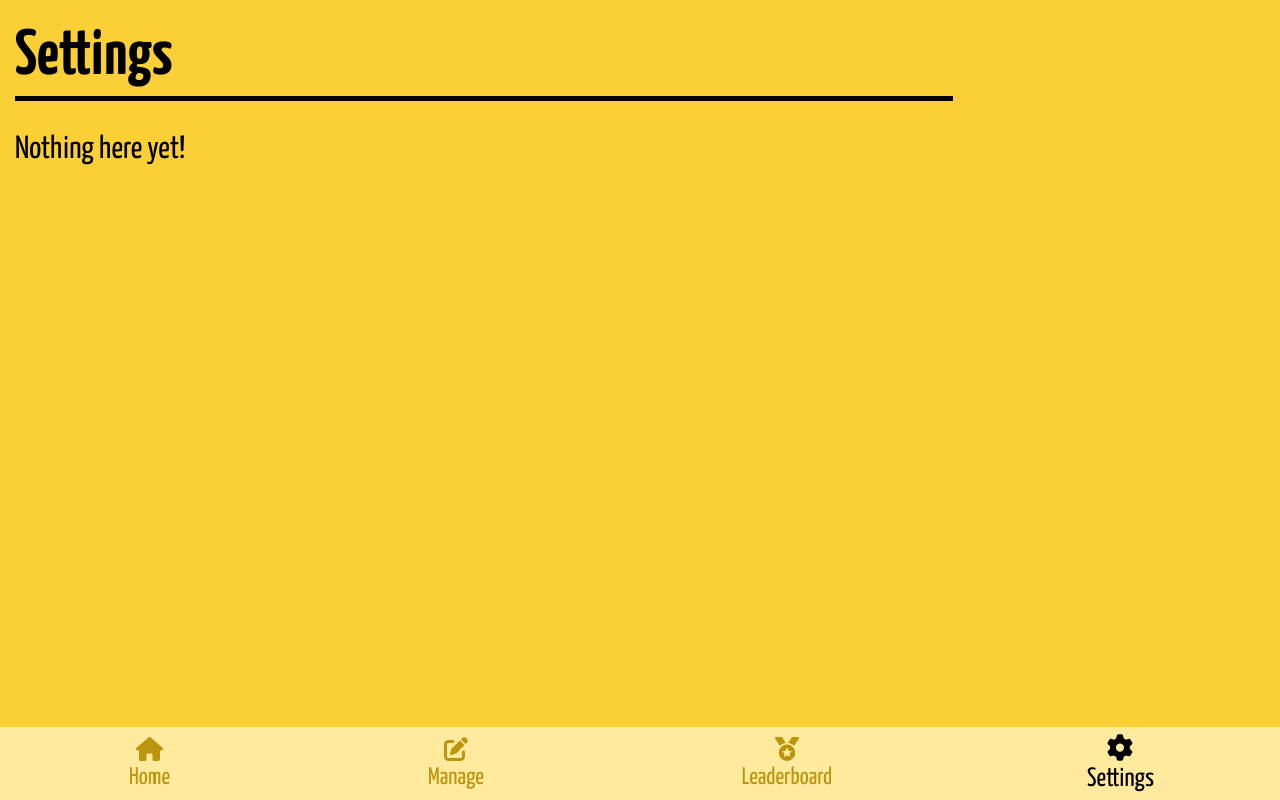
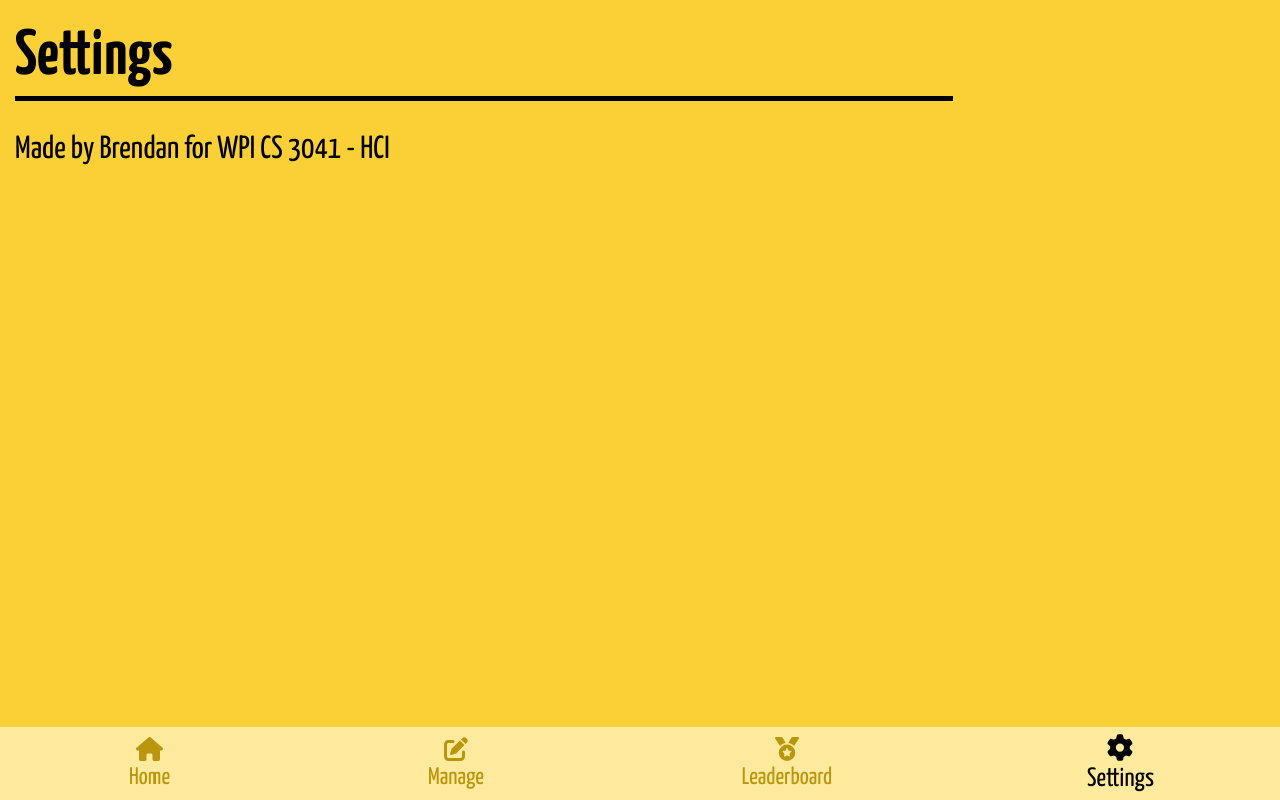
Before and after one commit to Banakin/HapticPrototype, a React (Vite) app: page /settings in a window 1280 px wide. Built offline with nearby package versions, Linux system fonts and the light colour scheme.

Commit message:
Update Settings.tsx

```diff
--- a/src/routes/Settings.tsx
+++ b/src/routes/Settings.tsx
@@ -4,7 +4,7 @@ function Settings() {
     return (
         <>
             <Title>Settings</Title>
-            <p>Nothing here yet!</p>
+            <p>Made by Brendan for WPI CS 3041 - HCI</p>
         </>
     );
 }
```
